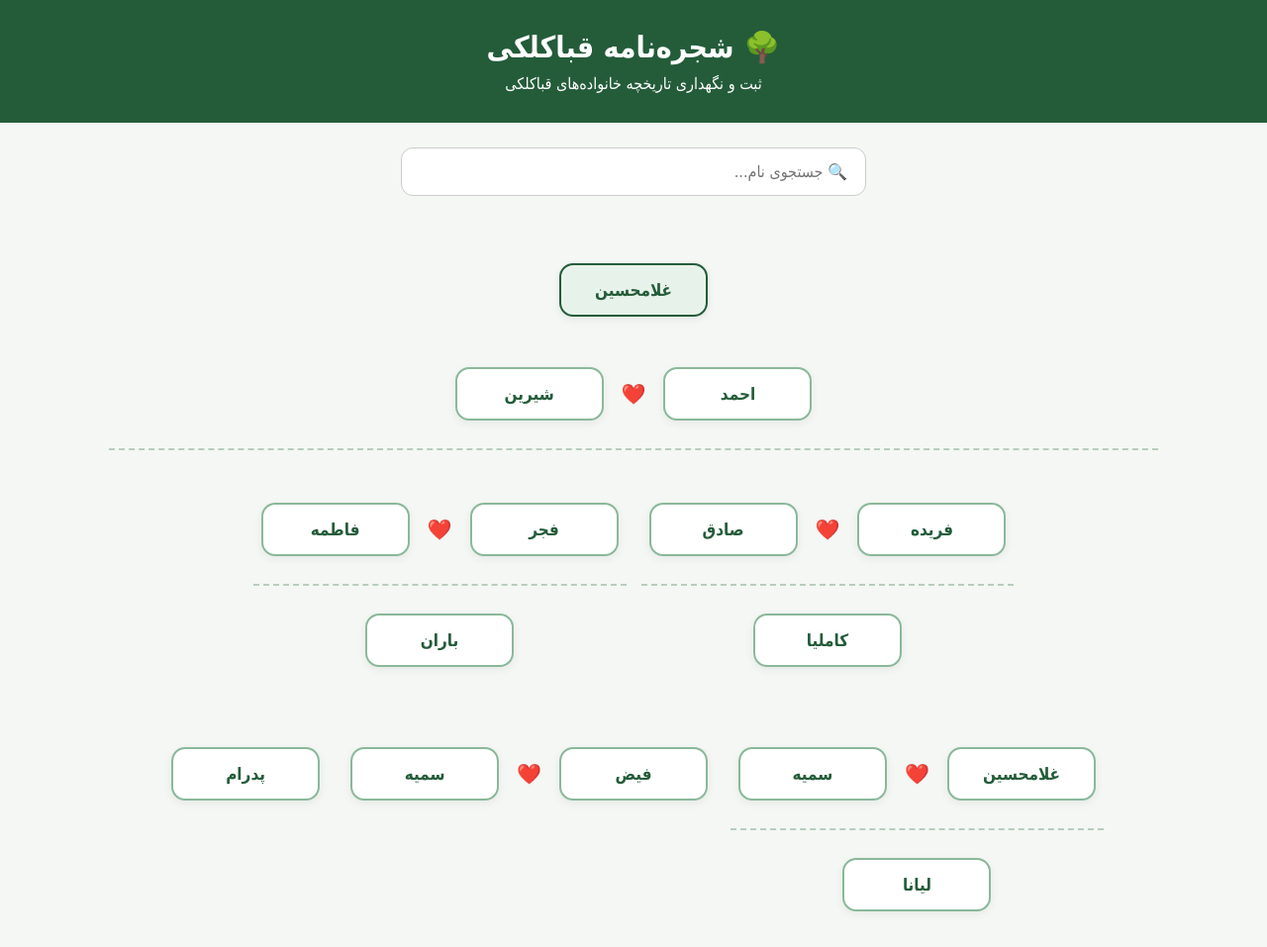
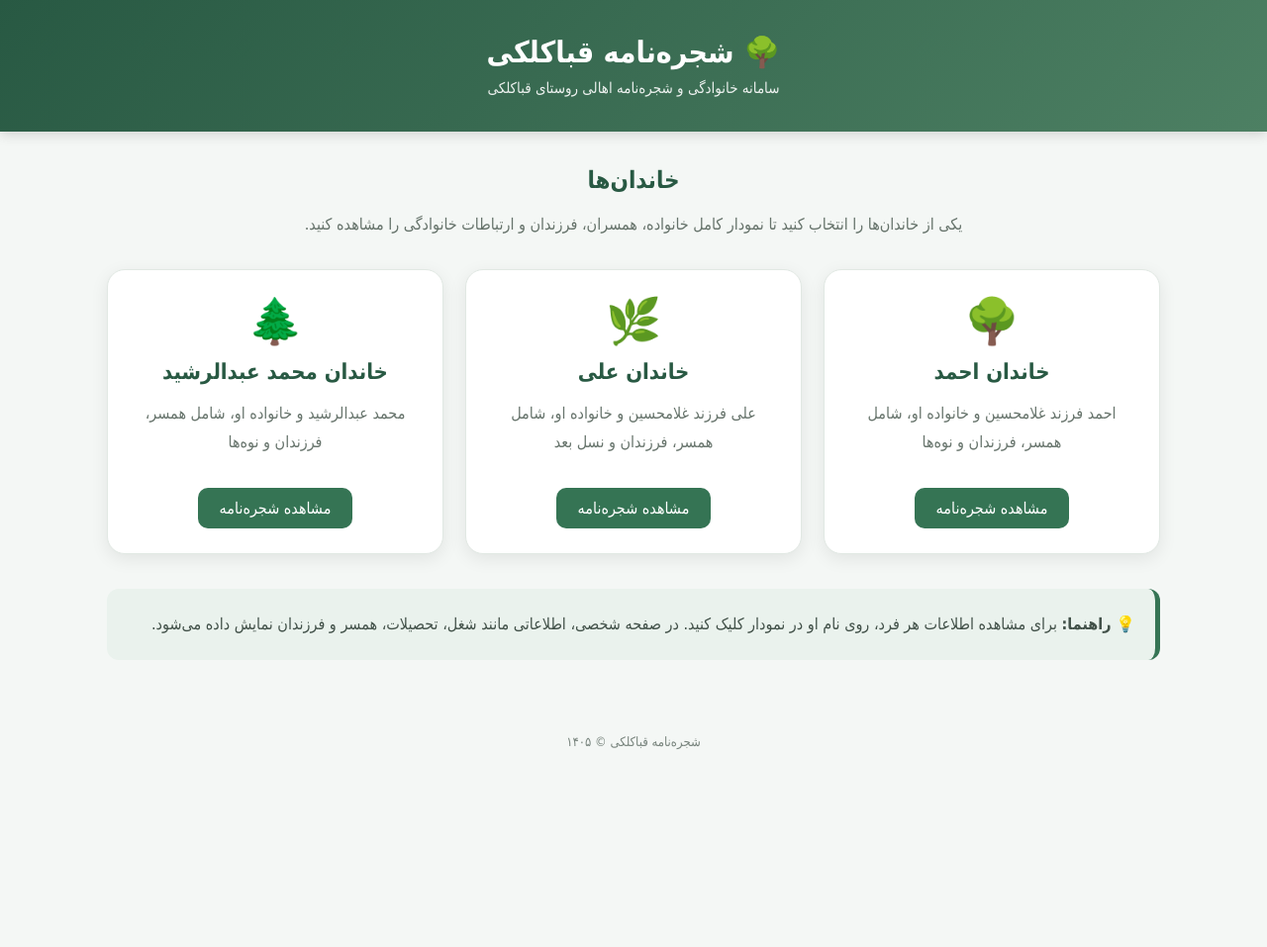
Before and after one commit to abczendeboudi-design/qobakolaki, a plain HTML site: page index.html in a window 1280 px wide. Shown: the top 957 px of the page at 99% size. After the commit the page ends 800 px from the top, so only its background shows below. Drawn offline with Linux system fonts and the light colour scheme.

Commit message:
Update index.html

```diff
--- a/index.html
+++ b/index.html
@@ -1,6 +1,6 @@
+
 <!DOCTYPE html>
 <html lang="fa" dir="rtl">
-
 <head>
   <meta charset="UTF-8">
   <meta name="viewport" content="width=device-width, initial-scale=1.0">
@@ -15,15 +15,16 @@
     body {
       margin: 0;
       font-family: Tahoma, Arial, sans-serif;
-            background: #f4f7f4;
-            color: #333;
+      background: #f4f7f5;
+      color: #26352b;
     }
 
     header {
-            background: #245c3a;
+      background: linear-gradient(135deg, #285943, #4d8063);
       color: white;
       text-align: center;
-            padding: 30px 15px;
+      padding: 35px 20px;
+      box-shadow: 0 3px 12px rgba(0,0,0,.15);
     }
 
     header h1 {
@@ -33,141 +34,113 @@
 
     header p {
       margin: 0;
-            font-size: 16px;
+      opacity: .9;
+      font-size: 15px;
     }
 
-        .search-box {
-            max-width: 500px;
-            margin: 25px auto;
-            padding: 0 15px;
+    .container {
+      max-width: 1100px;
+      margin: 35px auto;
+      padding: 0 18px;
     }
 
-        #search {
-            width: 100%;
-            padding: 14px 18px;
-            border: 1px solid #ccc;
-            border-radius: 12px;
-            font-size: 16px;
-            font-family: inherit;
+    .intro {
+      text-align: center;
+      margin-bottom: 30px;
     }
 
-        .tree {
-            max-width: 1100px;
-            margin: 40px auto;
-            padding: 20px;
+    .intro h2 {
+      margin-bottom: 10px;
+      color: #285943;
     }
 
-        .person-box {
-            display: inline-flex;
-            flex-direction: column;
-            align-items: center;
-            justify-content: center;
-            min-width: 150px;
-            padding: 15px 20px;
-            margin: 8px;
-            background: white;
-            border: 2px solid #8ab89a;
-            border-radius: 14px;
-            box-shadow: 0 3px 10px rgba(0,0,0,0.06);
+    .intro p {
+      color: #66736b;
+      line-height: 1.9;
     }
 
-        .person-name {
-            color: #245c3a;
-            text-decoration: none;
-            font-weight: bold;
-            font-size: 17px;
+    .families {
+      display: grid;
+      grid-template-columns: repeat(auto-fit, minmax(280px, 1fr));
+      gap: 22px;
     }
 
-        .person-name:hover {
-            color: #c27b00;
-            text-decoration: underline;
+    .family-card {
+      background: white;
+      border-radius: 18px;
+      padding: 25px;
+      box-shadow: 0 5px 18px rgba(0,0,0,.08);
+      border: 1px solid #e1e8e3;
+      transition: .25s;
+      text-align: center;
     }
 
-        .root {
-            text-align: center;
-            margin-bottom: 35px;
+    .family-card:hover {
+      transform: translateY(-5px);
+      box-shadow: 0 10px 25px rgba(0,0,0,.12);
     }
 
-        .root .person-box {
-            background: #e7f2ea;
-            border-color: #245c3a;
+    .family-icon {
+      font-size: 45px;
+      margin-bottom: 12px;
     }
 
-        .family {
-            text-align: center;
-            margin: 25px 0;
+    .family-card h3 {
+      color: #285943;
+      margin: 8px 0 12px;
+      font-size: 22px;
     }
 
-        .couple {
-            display: flex;
-            justify-content: center;
-            align-items: center;
-            gap: 10px;
-            flex-wrap: wrap;
+    .family-card p {
+      color: #68756d;
+      line-height: 1.8;
+      min-height: 55px;
     }
 
-        .heart {
-            font-size: 20px;
+    .family-button {
+      display: inline-block;
+      margin-top: 15px;
+      padding: 11px 22px;
+      border-radius: 10px;
+      background: #357454;
+      color: white;
+      text-decoration: none;
+      transition: .2s;
     }
 
-        .children {
-            margin-top: 20px;
-            padding-top: 20px;
-            border-top: 2px dashed #b8cdbd;
-            display: flex;
-            justify-content: center;
-            flex-wrap: wrap;
-            gap: 15px;
+    .family-button:hover {
+      background: #234c38;
     }
 
-        .single {
-            text-align: center;
-            margin: 25px 0;
-        }
-
-        .section {
-            max-width: 900px;
-            margin: 50px auto;
-            padding: 25px;
-            background: white;
-            border-radius: 18px;
-            box-shadow: 0 4px 15px rgba(0,0,0,0.06);
-        }
-
-        .section h2 {
-            color: #245c3a;
-            margin-top: 0;
+    .info-box {
+      margin-top: 35px;
+      background: #eaf2ed;
+      border-right: 5px solid #357454;
+      padding: 20px;
+      border-radius: 12px;
+      line-height: 2;
+      color: #425149;
     }
 
     footer {
+      text-align: center;
       margin-top: 50px;
       padding: 25px;
-            background: #245c3a;
-            color: white;
-            text-align: center;
+      color: #78847d;
+      font-size: 13px;
     }
 
     @media (max-width: 600px) {
-
       header h1 {
         font-size: 24px;
       }
 
-            .tree {
-                padding: 10px;
+      .container {
+        margin-top: 25px;
       }
 
-            .person-box {
-                min-width: 130px;
-                padding: 12px 15px;
-            }
-
-            .person-name {
-                font-size: 15px;
-            }
-
-            .couple {
-                gap: 5px;
+      .family-card {
+        padding: 20px;
       }
     }
   </style>
@@ -177,309 +150,83 @@
 
 <header>
   <h1>🌳 شجره‌نامه قباکلکی</h1>
-    <p>ثبت و نگهداری تاریخچه خانواده‌های قباکلکی</p>
+  <p>سامانه خانوادگی و شجره‌نامه اهالی روستای قباکلکی</p>
 </header>
 
+<main class="container">
 
-<div class="search-box">
-    <input
-        type="text"
-        id="search"
-        placeholder="🔍 جستجوی نام..."
-    >
-</div>
+  <section class="intro">
+    <h2>خاندان‌ها</h2>
+    <p>
+      یکی از خاندان‌ها را انتخاب کنید تا نمودار کامل خانواده،
+      همسران، فرزندان و ارتباطات خانوادگی را مشاهده کنید.
+    </p>
+  </section>
 
+  <section class="families">
 
-<main class="tree" id="familyTree">
+    <!-- خاندان احمد -->
+    <div class="family-card">
+      <div class="family-icon">🌳</div>
 
-    <!-- نسل اول -->
+      <h3>خاندان احمد</h3>
 
-    <div class="root">
+      <p>
+        احمد فرزند غلامحسین و خانواده او،
+        شامل همسر، فرزندان و نوه‌ها
+      </p>
 
-        <div class="person-box">
-            <a class="person-name"
-               href="person.html?id=gholamhossein-older">
-                غلامحسین
+      <a class="family-button" href="family.html?family=ahmad">
+        مشاهده شجره‌نامه
       </a>
     </div>
 
-    </div>
+    <!-- خاندان علی -->
+    <div class="family-card">
+      <div class="family-icon">🌿</div>
 
+      <h3>خاندان علی</h3>
 
-    <!-- احمد و شیرین -->
+      <p>
+        علی فرزند غلامحسین و خانواده او،
+        شامل همسر، فرزندان و نسل بعد
+      </p>
 
-    <div class="family">
-
-        <div class="couple">
-
-            <div class="person-box">
-                <a class="person-name"
-                   href="person.html?id=ahmad">
-                    احمد
+      <a class="family-button" href="family.html?family=ali">
+        مشاهده شجره‌نامه
       </a>
     </div>
 
-            <span class="heart">❤️</span>
+    <!-- خاندان محمد عبدالرشید -->
+    <div class="family-card">
+      <div class="family-icon">🌲</div>
 
-            <div class="person-box">
-                <a class="person-name"
-                   href="person.html?id=shirin">
-                    شیرین
+      <h3>خاندان محمد عبدالرشید</h3>
+
+      <p>
+        محمد عبدالرشید و خانواده او،
+        شامل همسر، فرزندان و نوه‌ها
+      </p>
+
+      <a class="family-button" href="family.html?family=mohammad-abdolrashid">
+        مشاهده شجره‌نامه
       </a>
     </div>
 
-        </div>
+  </section>
 
-
-        <!-- فرزندان احمد و شیرین -->
-
-        <div class="children">
-
-
-            <!-- فریده و صادق -->
-
-            <div class="family">
-
-                <div class="couple">
-
-                    <div class="person-box">
-                        <a class="person-name"
-                           href="person.html?id=farideh">
-                            فریده
-                        </a>
-                    </div>
-
-                    <span class="heart">❤️</span>
-
-                    <div class="person-box">
-                        <a class="person-name"
-                           href="person.html?id=sadegh">
-                            صادق
-                        </a>
-                    </div>
-
-                </div>
-
-                <div class="children">
-
-                    <div class="person-box">
-                        <a class="person-name"
-                           href="person.html?id=kamelya">
-                            کاملیا
-                        </a>
-                    </div>
-
-                </div>
-
-            </div>
-
-
-            <!-- فجر و فاطمه -->
-
-            <div class="family">
-
-                <div class="couple">
-
-                    <div class="person-box">
-                        <a class="person-name"
-                           href="person.html?id=fajr">
-                            فجر
-                        </a>
-                    </div>
-
-                    <span class="heart">❤️</span>
-
-                    <div class="person-box">
-                        <a class="person-name"
-                           href="person.html?id=fatemeh">
-                            فاطمه
-                        </a>
-                    </div>
-
-                </div>
-
-                <div class="children">
-
-                    <div class="person-box">
-                        <a class="person-name"
-                           href="person.html?id=baran">
-                            باران
-                        </a>
-                    </div>
-
-                </div>
-
-            </div>
-
-
-            <!-- غلامحسین و سمیه -->
-
-            <div class="family">
-
-                <div class="couple">
-
-                    <div class="person-box">
-                        <a class="person-name"
-                           href="person.html?id=gholamhossein-ahmad">
-                            غلامحسین
-                        </a>
-                    </div>
-
-                    <span class="heart">❤️</span>
-
-                    <div class="person-box">
-                        <a class="person-name"
-                           href="person.html?id=somayeh-gholamhossein">
-                            سمیه
-                        </a>
-                    </div>
-
-                </div>
-
-                <div class="children">
-
-                    <div class="person-box">
-                        <a class="person-name"
-                           href="person.html?id=liyana">
-                            لیانا
-                        </a>
-                    </div>
-
-                </div>
-
-            </div>
-
-
-            <!-- فیض و سمیه -->
-
-            <div class="family">
-
-                <div class="couple">
-
-                    <div class="person-box">
-                        <a class="person-name"
-                           href="person.html?id=faiz">
-                            فیض
-                        </a>
-                    </div>
-
-                    <span class="heart">❤️</span>
-
-                    <div class="person-box">
-                        <a class="person-name"
-                           href="person.html?id=somayeh-faiz">
-                            سمیه
-                        </a>
-                    </div>
-
-                </div>
-
-            </div>
-
-
-            <!-- پدرام -->
-
-            <div class="single">
-
-                <div class="person-box">
-
-                    <a class="person-name"
-                       href="person.html?id=pedram">
-                        پدرام
-                    </a>
-
-                </div>
-
-            </div>
-
-
-        </div>
-
+  <div class="info-box">
+    💡 <strong>راهنما:</strong>
+    برای مشاهده اطلاعات هر فرد، روی نام او در نمودار کلیک کنید.
+    در صفحه شخصی، اطلاعاتی مانند شغل، تحصیلات،
+    همسر و فرزندان نمایش داده می‌شود.
   </div>
 
 </main>
 
-
-<!-- درباره شجره نامه -->
-
-<section class="section">
-
-    <h2>📖 درباره شجره‌نامه</h2>
-
-    <p>
-        این شجره‌نامه برای ثبت و نگهداری اطلاعات
-        خانواده‌های روستای قباکلکی ایجاد شده است.
-    </p>
-
-    <p>
-        با انتخاب نام هر فرد می‌توانید اطلاعات بیشتر
-        مانند تحصیلات، شغل، سوابق زندگی و سایر اطلاعات
-        مربوط به او را مشاهده کنید.
-    </p>
-
-</section>
-
-
-<!-- اسناد -->
-
-<section class="section">
-
-    <h2>📚 اسناد و مدارک</h2>
-
-    <p>
-        در این بخش می‌توان در آینده تصاویر قدیمی،
-        اسناد خانوادگی، مدارک، عکس‌ها و خاطرات
-        مربوط به افراد خانواده را قرار داد.
-    </p>
-
-</section>
-
-
 <footer>
-
-    <p>
-        🌳 شجره‌نامه قباکلکی
-    </p>
-
+  شجره‌نامه قباکلکی © ۱۴۰۵
 </footer>
-
-
-<script>
-
-    const searchInput = document.getElementById("search");
-
-    const peopleBoxes = document.querySelectorAll(".person-box");
-
-
-    searchInput.addEventListener("input", function () {
-
-        const text = this.value.trim();
-
-        peopleBoxes.forEach(function (box) {
-
-            const nameElement =
-                box.querySelector(".person-name");
-
-            if (!nameElement) return;
-
-            const name =
-                nameElement.textContent.trim();
-
-            if (text === "" || name.includes(text)) {
-
-                box.style.display = "inline-flex";
-
-            } else {
-
-                box.style.display = "none";
-
-            }
-
-        });
-
-    });
-
-</script>
 
 </body>
 </html>
```
Lines whose indentation alone changed are shown as unchanged.
